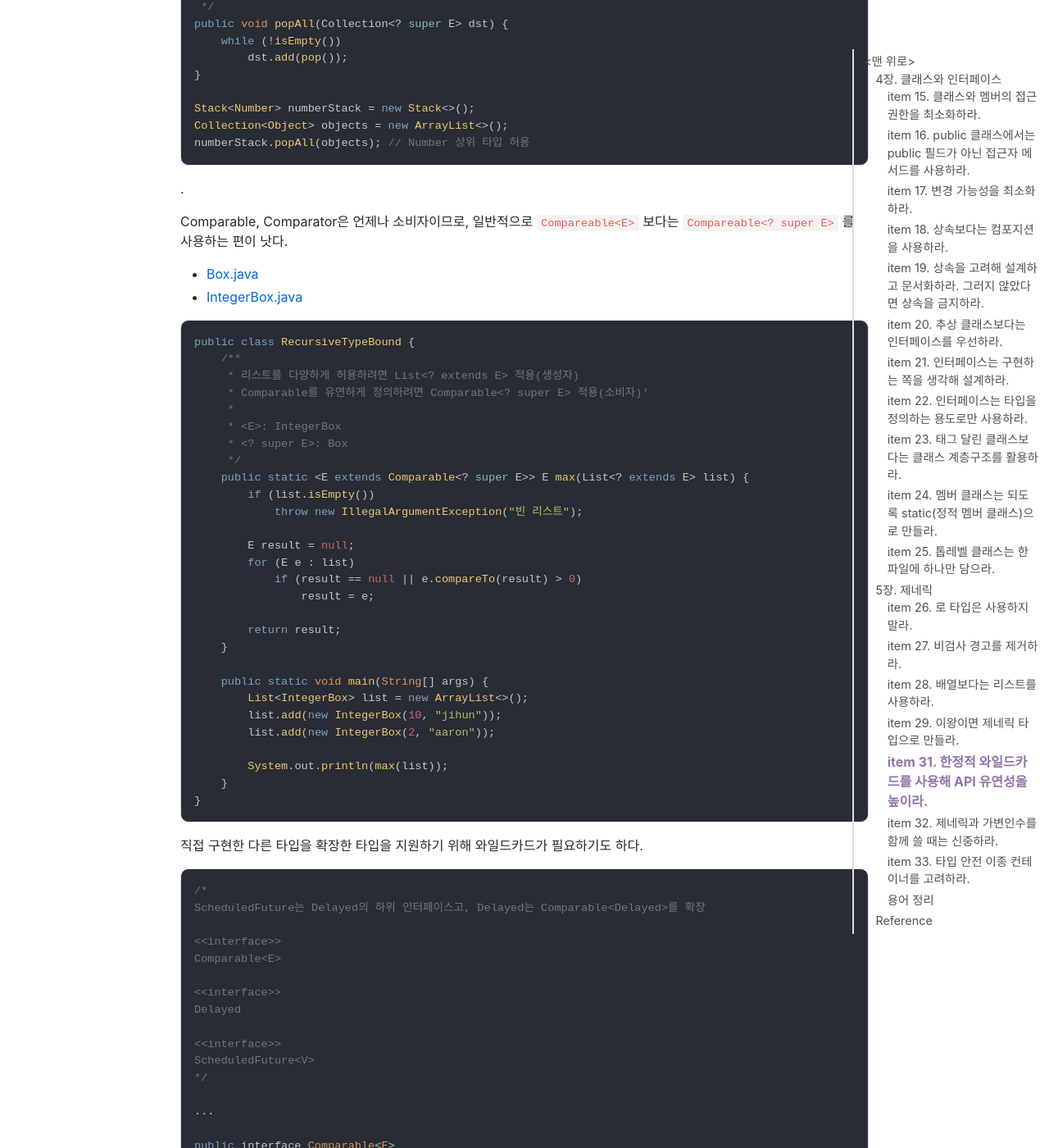
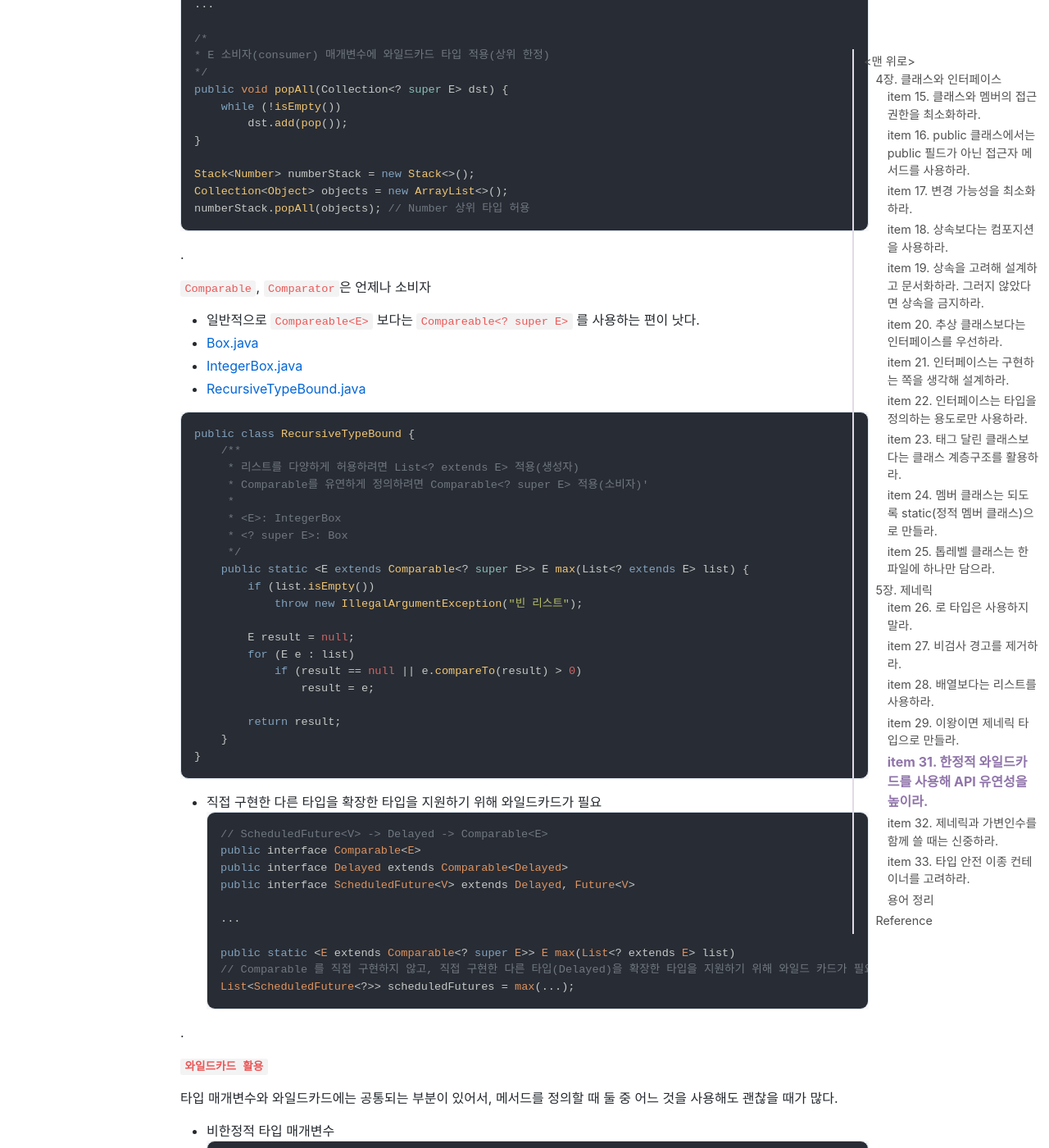
Before and after one commit to jihunparkme/jihunparkme.github.io, a Jekyll site: the page built from _posts/2023-04-22-Effective-Java-Class-Interface-Generics.md, in a window 1280 px wide and 1400 px high, scrolled down 25127 px. Shown: the whole window at 82% size. Built offline with Jekyll 4.4.1, drawn with Linux system fonts in a browser that asks for light colours; nearby versions of some CDN libraries; comment, search, counter and statistics services are not loaded; some of the changed text lies outside the part shown.

Commit message:
[Effective Java] item 31. 한정적 와일드카드를 사용해 API 유연성을 높이라.
-  Comparator와 Comparable은 소비자

````diff
--- a/_posts/2023-04-22-Effective-Java-Class-Interface-Generics.md
+++ b/_posts/2023-04-22-Effective-Java-Class-Interface-Generics.md
@@ -1087,8 +1091,8 @@ numberStack.pushAll(integers); // Integer 불허
 ...
 
 /*
- * E 생산자(producer) 매개변수에 와일드카드 타입 적용(하위 한정)
- */
+* E 생산자(producer) 매개변수에 와일드카드 타입 적용(하위 한정)
+*/
 public void pushAll(Iterable<? extends E> src) {
     for (E e : src)
         push(e);
@@ -1101,8 +1105,8 @@ numberStack.pushAll(integers); // Number 하위 타입 허용
 ...
 
 /*
- * E 소비자(consumer) 매개변수에 와일드카드 타입 적용(상위 한정)
- */
+* E 소비자(consumer) 매개변수에 와일드카드 타입 적용(상위 한정)
+*/
 public void popAll(Collection<? super E> dst) {
     while (!isEmpty())
         dst.add(pop());
@@ -1115,10 +1119,11 @@ numberStack.popAll(objects); // Number 상위 타입 허용
 
 .
 
-Comparable, Comparator은 언제나 소비자이므로, 일반적으로 `Compareable<E>` 보다는 `Compareable<? super E>` 를 사용하는 편이 낫다.
-
+`Comparable`, `Comparator`은 언제나 소비자
+- 일반적으로 `Compareable<E>` 보다는 `Compareable<? super E>` 를 사용하는 편이 낫다.
 - [Box.java](https://github.com/jihunparkme/Effective-JAVA/blob/main/effective-java-part2/src/main/java/me/whiteship/chapter05/item31/exmaple/Box.java)
 - [IntegerBox.java](https://github.com/jihunparkme/Effective-JAVA/blob/main/effective-java-part2/src/main/java/me/whiteship/chapter05/item31/exmaple/IntegerBox.java)
+- [RecursiveTypeBound.java](https://github.com/jihunparkme/Effective-JAVA/blob/main/effective-java-part2/src/main/java/me/whiteship/chapter05/item31/RecursiveTypeBound.java)
 
 ```java
 public class RecursiveTypeBound {
@@ -1140,48 +1145,36 @@ public class RecursiveTypeBound {
 
         return result;
     }
-
-    public static void main(String[] args) {
-        List<IntegerBox> list = new ArrayList<>();
-        list.add(new IntegerBox(10, "jihun"));
-        list.add(new IntegerBox(2, "aaron"));
-
-        System.out.println(max(list));
-    }
 }
 ```
 
-
-
-
-직접 구현한 다른 타입을 확장한 타입을 지원하기 위해 와일드카드가 필요하기도 하다.
-
-```java
-/*
-ScheduledFuture는 Delayed의 하위 인터페이스고, Delayed는 Comparable<Delayed>를 확장
-
-<<interface>>
-Comparable<E>
-
-<<interface>>
-Delayed
-
-<<interface>>
-ScheduledFuture<V>
-*/
-
-...
-
-public interface Comparable<E>
-public interface Delayed extends Comparable<Delayed>
-public interface ScheduledFuture<V> extends Delayed, Future<V>
-
-...
-
-public static <E extends Comparable<? super E>> E max(List<? extends E> list)
-// Comparable 를 직접 구현하지 않고, 직접 구현한 다른 타입(Delayed)을 확장한 타입을 지원하기 위해 와일드 카드가 필요
-List<ScheduledFuture<?>> scheduledFutures = max(...);
-```
+- 직접 구현한 다른 타입을 확장한 타입을 지원하기 위해 와일드카드가 필요
+  ```java
+  // ScheduledFuture<V> -> Delayed -> Comparable<E>
+  public interface Comparable<E>
+  public interface Delayed extends Comparable<Delayed>
+  public interface ScheduledFuture<V> extends Delayed, Future<V>
+
+  ...
+
+  public static <E extends Comparable<? super E>> E max(List<? extends E> list)
+  // Comparable 를 직접 구현하지 않고, 직접 구현한 다른 타입(Delayed)을 확장한 타입을 지원하기 위해 와일드 카드가 필요
+  List<ScheduledFuture<?>> scheduledFutures = max(...);
+  ```
+
+.
+
+**`와일드카드 활용`**
+
+
+
+
+
+
+
+
+
+
 
 타입 매개변수와 와일드카드에는 공통되는 부분이 있어서, 메서드를 정의할 때 둘 중 어느 것을 사용해도 괜찮을 때가 많다.
 - 비한정적 타입 매개변수
````
Also changed, not shown: other parts of _posts/2023-04-22-Effective-Java-Class-Interface-Generics.md (+6 -2 lines).
